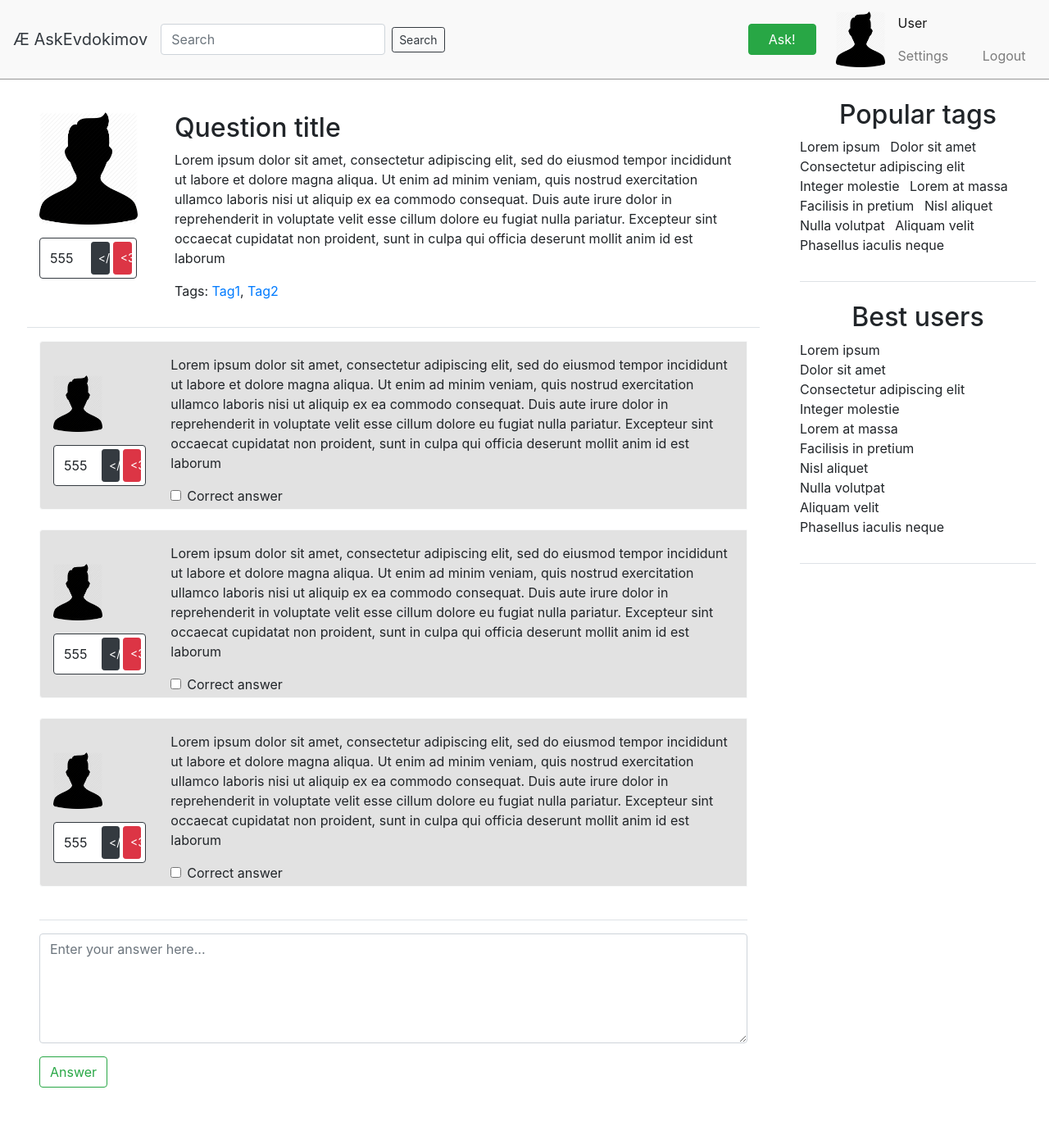
After one commit to Arugaf/TP-Web, a Django app: page /1 in a window 1280 px wide. The commit adds this page. Shown: the whole page at 82% size. Run offline with Django 3.2, Linux system fonts and the light colour scheme; some libraries are stand-ins or nearby versions.

Commit message:
question page

```diff
--- a/ask_evdokimov/urls.py
+++ b/ask_evdokimov/urls.py
@@ -3,4 +3,5 @@ from ask_evdokimov import views
 
 urlpatterns = [
     path('', views.index, name="index"),
+    path('1', views.question, name="question")
 ]
--- a/ask_evdokimov/views.py
+++ b/ask_evdokimov/views.py
@@ -3,3 +3,7 @@ from django.shortcuts import render
 
 def index(request):
     return render(request, 'index.html')
+
+
+def question(request):
+    return render(request, 'question.html')
--- a/static/css/custom.css
+++ b/static/css/custom.css
@@ -4,13 +4,13 @@
 }
 
 .question-card {
-    background-color: #21d5a0;
+    background-color: #e2e2e2;
 }
 
 .question-card:hover {
-    background-color: #23e1a9;
+    background-color: rgb(187, 187, 187);
 }
 
 .content-block {
-    background-color: #20c997
+    background-color: #ffffff
 }
--- a/templates/base.html
+++ b/templates/include/base.html
@@ -20,16 +20,18 @@
 </head>
 
 <body>
-{% include 'include/navbar.html' %}
+
+{% include 'include/navbar/navbar.html' %}
 
 <div class="container-fluid justify-content-center">
     <div class="row">
-        <div class="content-block col-lg-9 col-md-8 col-sm-12">
+
+        <div class="content-block col-lg-9 col-md-8 col-sm-12 px-md-4 px-xl-5 pb-5">
             {% block content %}{% endblock %}
         </div>
+
         <div class="col-lg-3 col-md-4 d-none d-md-block px-3">
-            {% include 'include/popular_tags.html' %}
-            {% include 'include/best_users.html' %}
+            {% include 'include/utility/utility.html' %}
         </div>
     </div>
 </div>
--- /dev/null
+++ b/templates/include/question/answer_card.html
@@ -0,0 +1,21 @@
+{% extends 'include/question/components/card_layout.html' %}
+
+{% block card_content %}
+
+    <p>
+        Lorem ipsum dolor sit amet, consectetur adipiscing elit, sed do eiusmod tempor incididunt ut labore et
+        dolore
+        magna aliqua. Ut enim ad minim veniam, quis nostrud exercitation ullamco laboris nisi ut aliquip ex ea
+        commodo consequat. Duis aute irure dolor in reprehenderit in voluptate velit esse cillum dolore eu
+        fugiat
+        nulla pariatur. Excepteur sint occaecat cupidatat non proident, sunt in culpa qui officia deserunt
+        mollit
+        anim id est laborum
+    </p>
+
+    <div class="form-check">
+        <input type="checkbox" class="form-check-input" id="exampleCheck1">
+        <label class="form-check-label" for="exampleCheck1">Correct answer</label>
+    </div>
+
+{% endblock %}
--- /dev/null
+++ b/templates/include/question/components/card_layout.html
@@ -0,0 +1,24 @@
+<div class="question-card border border-light rounded-left pt-3 pl-3 pr-3 pb-1 mb-4">
+    <div class="row align-items-center">
+
+        <!-- TODO: Можно ли обойтись без колонок? Криво меняется -->
+        <div class="col-3 col-lg-2 col-xl-2">
+
+            <!-- Avatar -->
+            <a class="mt-5" href="#">
+                <!-- TODO: Относительный размер, подгружать нужного пользователя, центровка аватара -->
+                <img src="/static/img/avatar_user_default_contact_profile_male-512.png" width="60" alt="">
+            </a>
+
+            <!-- Rating -->
+            {% include 'include/question/components/rating.html' %}
+
+        </div>
+
+        <!-- Question -->
+        <div class="col-9 col-lg-10 col-xl-10">
+            {% block card_content %}{% endblock %}
+        </div>
+
+    </div>
+</div>
--- /dev/null
+++ b/templates/include/question/components/rating.html
@@ -0,0 +1,8 @@
+<!-- TODO: Автоматический отступ от аватарки, как отвязать от аватарки? Автоматический отступ внутри границы, центровка количества лайков-->
+<div class="content-block border border-dark rounded mt-3">
+    <div class="row px-1 py-1">
+        <div class="col-3 text m-2">555</div>
+        <button class="col-2 btn btn-sm btn-dark ml-auto mr-1" type="submit">&lt;/3</button>
+        <button class="col-2 btn btn-sm btn-danger mr-3" type="submit"><3</button>
+    </div>
+</div>
--- /dev/null
+++ b/templates/include/utility/components/best_users.html
@@ -0,0 +1,17 @@
+{% extends 'include/utility/components/utility_base.html' %}
+
+{% block title %}Best users{% endblock %}
+
+{% block utility_content %}
+<!-- TODO: Циклы, подстановки, цвет, отступы -->
+    <li>Lorem ipsum</li>
+    <li>Dolor sit amet</li>
+    <li>Consectetur adipiscing elit</li>
+    <li>Integer molestie</li>
+    <li>Lorem at massa</li>
+    <li>Facilisis in pretium</li>
+    <li>Nisl aliquet</li>
+    <li>Nulla volutpat</li>
+    <li>Aliquam velit</li>
+    <li>Phasellus iaculis neque</li>
+{% endblock %}
--- /dev/null
+++ b/templates/include/utility/components/popular_tags.html
@@ -0,0 +1,17 @@
+{% extends 'include/utility/components/utility_base.html' %}
+
+{% block title %}Popular tags{% endblock %}
+
+{% block utility_content %}
+    <!-- TODO: Циклы, подстановки, цвет, отступы -->
+    <li class="list-inline-item">Lorem ipsum</li>
+    <li class="list-inline-item">Dolor sit amet</li>
+    <li class="list-inline-item">Consectetur adipiscing elit</li>
+    <li class="list-inline-item">Integer molestie</li>
+    <li class="list-inline-item">Lorem at massa</li>
+    <li class="list-inline-item">Facilisis in pretium</li>
+    <li class="list-inline-item">Nisl aliquet</li>
+    <li class="list-inline-item">Nulla volutpat</li>
+    <li class="list-inline-item">Aliquam velit</li>
+    <li class="list-inline-item">Phasellus iaculis neque</li>
+{% endblock %}
--- /dev/null
+++ b/templates/include/utility/components/utility_base.html
@@ -0,0 +1,9 @@
+<div class="my-4 pb-3 border-bottom">
+    <p class="text-center h2">
+        {% block title %}{% endblock %}
+    </p>
+
+    <ul class="list-inline">
+        {% block utility_content %}{% endblock %}
+    </ul>
+</div>
--- /dev/null
+++ b/templates/include/utility/utility.html
@@ -0,0 +1,2 @@
+{% include 'include/utility/components/popular_tags.html' %}
+{% include 'include/utility/components/best_users.html' %}
--- /dev/null
+++ b/templates/question.html
@@ -0,0 +1,75 @@
+{% extends 'include/base.html' %}
+
+{% block content %}
+
+    <div class="row mt-4 border-bottom py-3">
+
+        <!-- TODO: Можно ли обойтись без колонок? Криво меняется -->
+        <div class="col-3 col-lg-2 col-xl-2">
+
+            <!-- Avatar -->
+            <a class="mt-5" href="#">
+                <!-- TODO: Относительный размер, подгружать нужного пользователя, центровка аватара -->
+                <img src="/static/img/avatar_user_default_contact_profile_male-512.png" width="120" alt="">
+            </a>
+
+            <!-- Rating -->
+            {% include 'include/question/components/rating.html' %}
+
+        </div>
+
+        <div class="col-9 col-lg-10 col-xl-10">
+            <div class="ml-3 mr-3">
+                <!-- Title -->
+                <!-- TODO: Кривой margin? -->
+                <p class="text h2">Question title</p>
+
+                <!-- Question info -->
+                <p>
+                    Lorem ipsum dolor sit amet, consectetur adipiscing elit, sed do eiusmod tempor incididunt ut
+                    labore
+                    et
+                    dolore
+                    magna aliqua. Ut enim ad minim veniam, quis nostrud exercitation ullamco laboris nisi ut
+                    aliquip
+                    ex
+                    ea
+                    commodo consequat. Duis aute irure dolor in reprehenderit in voluptate velit esse cillum
+                    dolore
+                    eu
+                    fugiat
+                    nulla pariatur. Excepteur sint occaecat cupidatat non proident, sunt in culpa qui officia
+                    deserunt
+                    mollit
+                    anim id est laborum
+                </p>
+
+                <!-- Tags -->
+                <p>
+                    Tags: <a href="#">Tag1</a>, <a href="#">Tag2</a>
+                </p>
+
+            </div>
+
+        </div>
+
+    </div>
+
+    <!-- Answers -->
+    <div class="border-bottom py-3">
+        <!-- TODO: Bg фон должен заполнять целиком -->
+        {% include 'include/question/answer_card.html' %}
+        {% include 'include/question/answer_card.html' %}
+        {% include 'include/question/answer_card.html' %}
+    </div>
+
+    <!-- Answer -->
+    <form class="mt-3">
+        <div class="form-group">
+            <textarea class="form-control" placeholder="Enter your answer here..." rows="5"></textarea>
+            <button class="btn btn-outline-success mt-3" type="submit">Answer</button>
+
+        </div>
+    </form>
+
+{% endblock %}
```
Also changed, not shown: Web/settings.py (+1 -7 lines), templates/include/best_users.html (deleted, +0 -19 lines), templates/include/popular_tags.html (deleted, +0 -19 lines), templates/include/question/question_card.html (added, +36 -0 lines), templates/include/question_card.html (deleted, +0 -60 lines), templates/index.html (+22 -22 lines), templates/include/navbar/navbar.html (renamed from templates/include/navbar.html).
